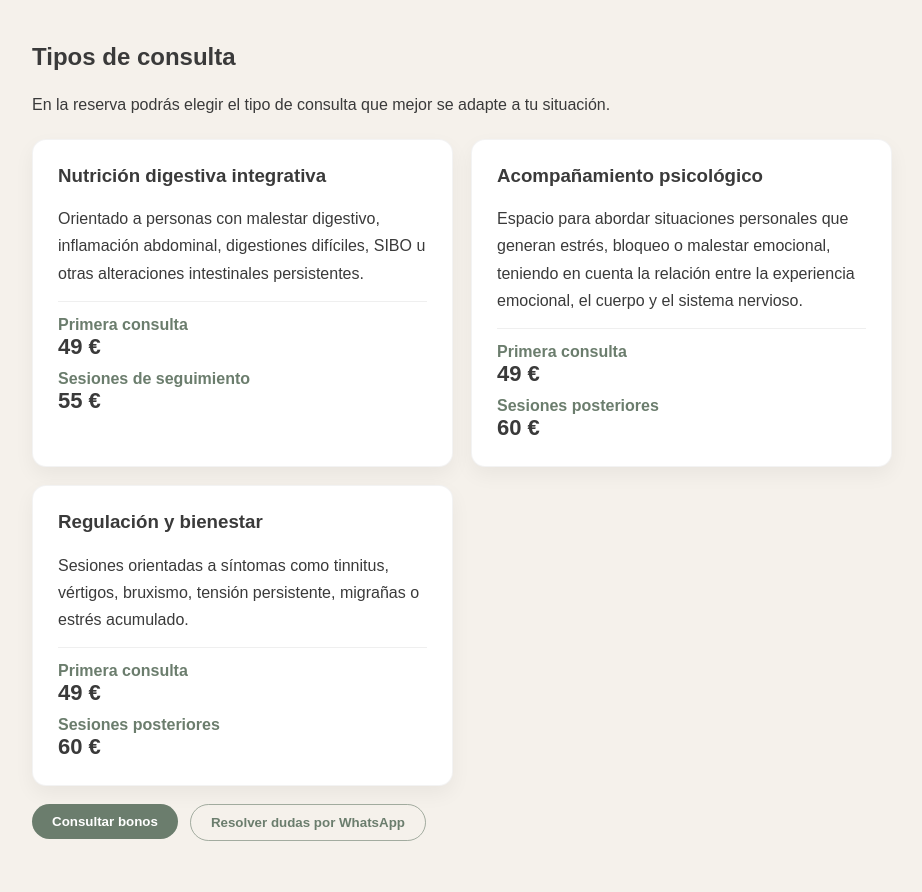
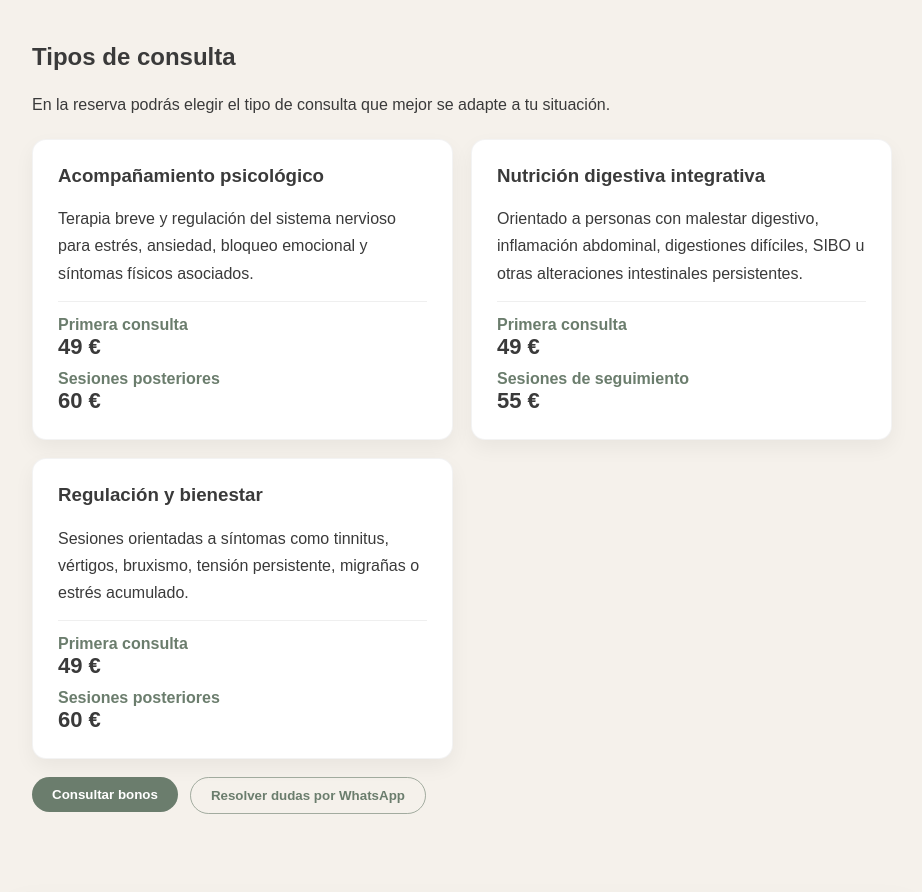
Before and after one commit to Centronerua/Nerua-web, a Next.js app: page / in a window 1280 px wide. Shown: the part 1440-2332 px from the top of the page, without its empty margins (178-1100 px from the left). Built offline with nearby package versions, Linux system fonts and the light colour scheme.

Commit message:
Update page.js

```diff
--- a/app/page.js
+++ b/app/page.js
@@ -85,22 +85,23 @@ const whatsappLink = "https://wa.me/34637541937?text=Hola%2C%20he%20visto%20la%2
         </p>
 
         <div style={{ display: "grid", gap: 18, marginTop: 18, gridTemplateColumns: "repeat(auto-fit, minmax(280px, 1fr))" }}>
+
+
           <PriceCard
+            title="Acompañamiento psicológico"
+            href="/acompanamiento-psicologico-malaga"
+            desc="Terapia breve y regulación del sistema nervioso para estrés, ansiedad, bloqueo emocional y síntomas físicos asociados."
+            first="49 €"
+            follow="60 €"
+            followLabel="Sesiones posteriores"
+          />
+                    <PriceCard
             title="Nutrición digestiva integrativa"
             href="/nutricion-integrativa-malaga"
             desc="Orientado a personas con malestar digestivo, inflamación abdominal, digestiones difíciles, SIBO u otras alteraciones intestinales persistentes."
             first="49 €"
             follow="55 €"
             followLabel="Sesiones de seguimiento"
-          />
-
-          <PriceCard
-            title="Acompañamiento psicológico"
-            href="/acompanamiento-psicologico-malaga"
-            desc="Espacio para abordar situaciones personales que generan estrés, bloqueo o malestar emocional, teniendo en cuenta la relación entre la experiencia emocional, el cuerpo y el sistema nervioso."
-            first="49 €"
-            follow="60 €"
-            followLabel="Sesiones posteriores"
           />
 
           <PriceCard
```
